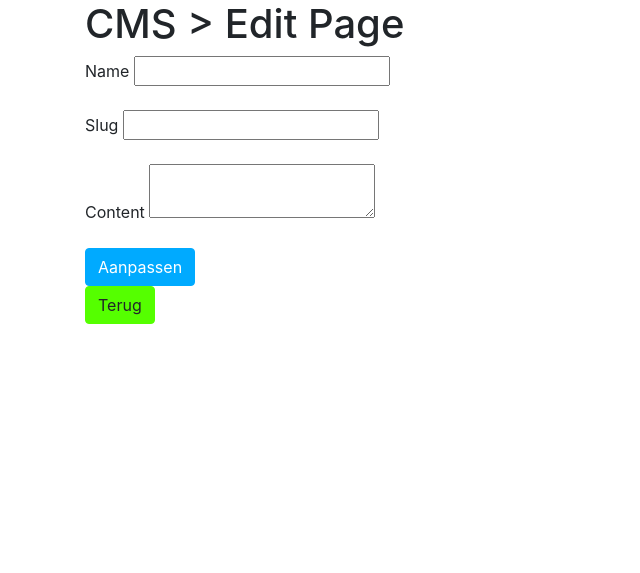
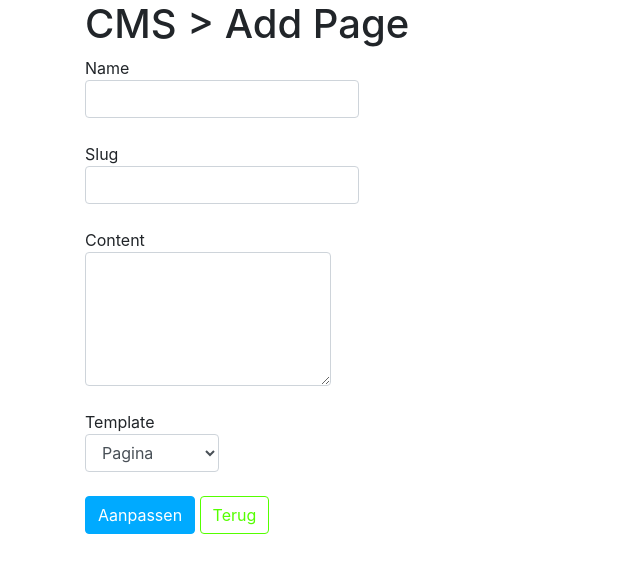
Before and after one commit to dieterdeweirdt/ait2-2021, a PHP site: page /week02/cms/admin/edit_page.php in a window 1280 px wide. Shown: the top 573 px of the page, without its empty margins (0-640 px from the left). Run offline with PHP 8.4, Linux system fonts and the light colour scheme; data comes from the database, SQL or seed files in the repository; style sheets or scripts are compiled from the project's sources.

Commit message:
update cms admin

```diff
--- a/week02/cms/admin/edit_page.php
+++ b/week02/cms/admin/edit_page.php
@@ -2,11 +2,60 @@
     require '../db.php';
     $page_id = $_GET['page_id'] ?? 0;
 
-    //SQL om page_id, slug en name op te vragen van alle paginas
-    $sql = 'SELECT * FROM `pages` WHERE `page_id` = :page_id';
-    $pdo_statement = $db->prepare($sql);
-    $pdo_statement->execute( [ ':page_id' => $page_id ] );
-    $page = $pdo_statement->fetchObject();
+    if( isset($_POST['update']) ) {
+
+        //waarden uit post halen
+        $slug = $_POST['slug'] ?? '';
+        $name = $_POST['name'] ?? '';
+        $content = $_POST['content'] ?? '';
+        $template = $_POST['template'] ?? 'page';
+
+        if( $page_id ) {
+            //Update sql schrijven
+            $sql = 'UPDATE `pages`
+                    SET `slug` = :slug, `name` = :name, `content` = :content, `template` = :template
+                    WHERE `page_id` = :page_id ';
+            $update_statement = $db->prepare($sql);
+            $update_statement->execute(
+                [
+                    ':slug' => $slug,
+                    ':name' => $name,
+                    ':content' => $content,
+                    ':template' => $template,
+                    ':page_id' => $page_id,
+                ]
+            );
+        } else {
+            //INSERT ITEM
+            $sql = 'INSERT INTO `pages` (`slug`, `name`, `content`, `template`)
+                    VALUES (:slug, :name, :content, :template)';
+            $insert_statement = $db->prepare($sql);
+            $insert_statement->execute(
+                [
+                    ':slug' => $slug,
+                    ':name' => $name,
+                    ':content' => $content,
+                    ':template' => $template,
+                ]
+            );
+
+            $new_id = $db->lastInsertId();
+
+            header ( 'location: edit_page.php?page_id=' . $new_id);
+            die();
+        }
+
+    }
+
+    if ( $page_id ) {
+        //SQL om page_id, slug en name op te vragen van alle paginas
+        $sql = 'SELECT * FROM `pages` WHERE `page_id` = :page_id';
+        $pdo_statement = $db->prepare($sql);
+        $pdo_statement->execute( [ ':page_id' => $page_id ] );
+        $page = $pdo_statement->fetchObject();
+    }
+
+
 ?><!DOCTYPE html>
 <html lang="en">
 <head>
@@ -17,32 +66,50 @@
 </head>
 <body>
 <div class="container">
-<h1>CMS > Edit Page</h1>
+<h1>CMS > <?= ( $page_id ) ? 'Edit' : 'Add'; ?> Page</h1>
 
-<form>
+<form method="POST" >
     <p>
         <label>
-            Name
-            <input type="text" name="name" value="<?= $page->name; ?>">
+            Name<br>
+            <input type="text" name="name" value="<?= ($page_id) ? $page->name : ''; ?>" class="form-control">
         </label>
     </p>
     <p>
         <label>
-            Slug
-            <input type="text" name="slug" value="<?= $page->slug; ?>">
+            Slug<br>
+            <input type="text" name="slug" value="<?=  ($page_id) ? $page->slug : ''; ?>" class="form-control">
         </label>
     </p>
     <p>
         <label>
-            Content
-            <textarea name="content"><?= $page->content ?></textarea>
+            Content<br>
+            <textarea name="content" rows="5" class="form-control"><?=  ($page_id) ? $page->content : '' ?></textarea>
         </label>
     </p>
-    <button type="submit" class="btn btn-primary">Aanpassen</button>
+    <p>
+        <label>
+            Template<br>
+
+            <select name="template" required class="form-control">
+            <?php
+                $templates = [
+                    'page' => 'Pagina',
+                    'home' => 'Startpagina',
+                    'projects' => 'Projecten' ];
+                foreach($templates as $key => $value) : ?>
+                    <option value="<?= $key; ?>" <?php if($page_id && $page->template == $key) { echo 'selected';  } ?>><?= $value; ?></option>
+                <?php endforeach;  ?>
+                </select>
+            </label>
+    </p>
+
+    <button type="submit" class="btn btn-primary" name="update">Aanpassen</button>
+    <a href="index.php" class="btn btn-outline-secondary">Terug</a>
+
 </form>
 
 
-<a href="index.php" class="btn btn-secondary">Terug</a>
 </div>
 
 
--- a/week02/cms/admin/index.php
+++ b/week02/cms/admin/index.php
@@ -26,11 +26,11 @@
         </div>
         <div class="col-4 text-right">
             <a href="edit_page.php?page_id=<?= $page['page_id']; ?>" class="btn btn-primary">Bewerk</a>
-            <a href="delete_page.php?page_id=<?= $page['page_id']; ?>" class="btn btn-danger">Verwijder</a>
+            <a href="delete_page.php?page_id=<?= $page['page_id']; ?>" onclick="return confirm('Ben je zeker?');" class="btn btn-danger">Verwijder</a>
         </div>
     </div>
 <?php endforeach; ?>
-<a href="#" class="btn btn-success">Pagina toevoegen</a>
+<a href="edit_page.php" class="btn btn-success">Pagina toevoegen</a>
 </div>
 
 
```
Also changed, not shown: week02/cms/admin/delete_page.php (added, +17 -0 lines).
